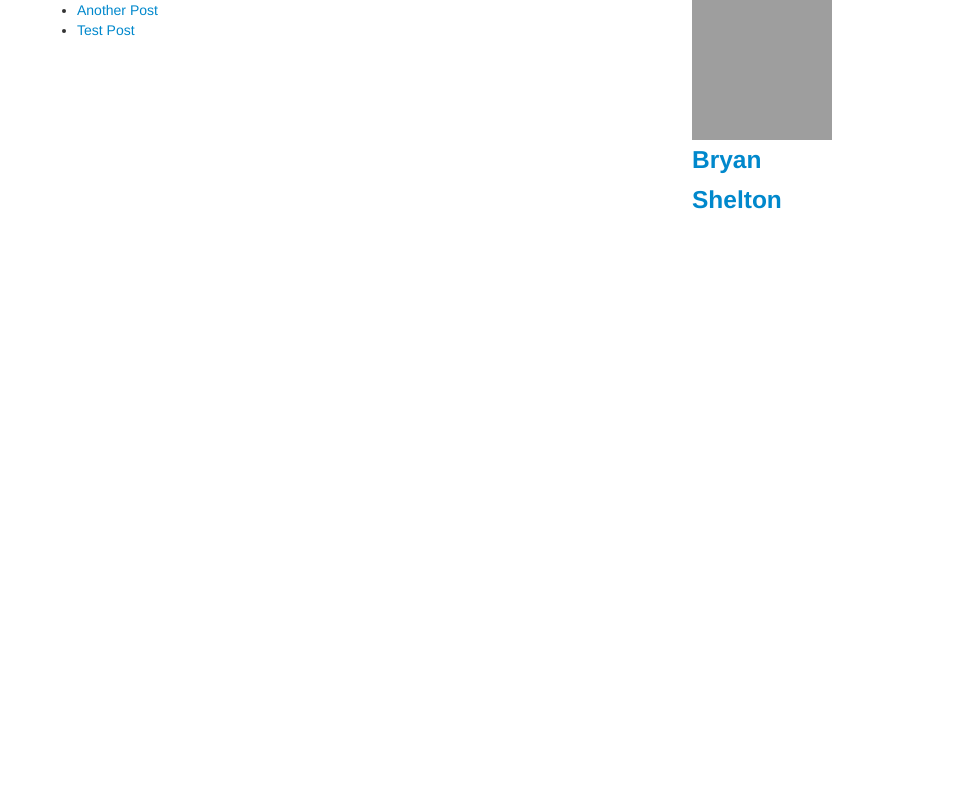
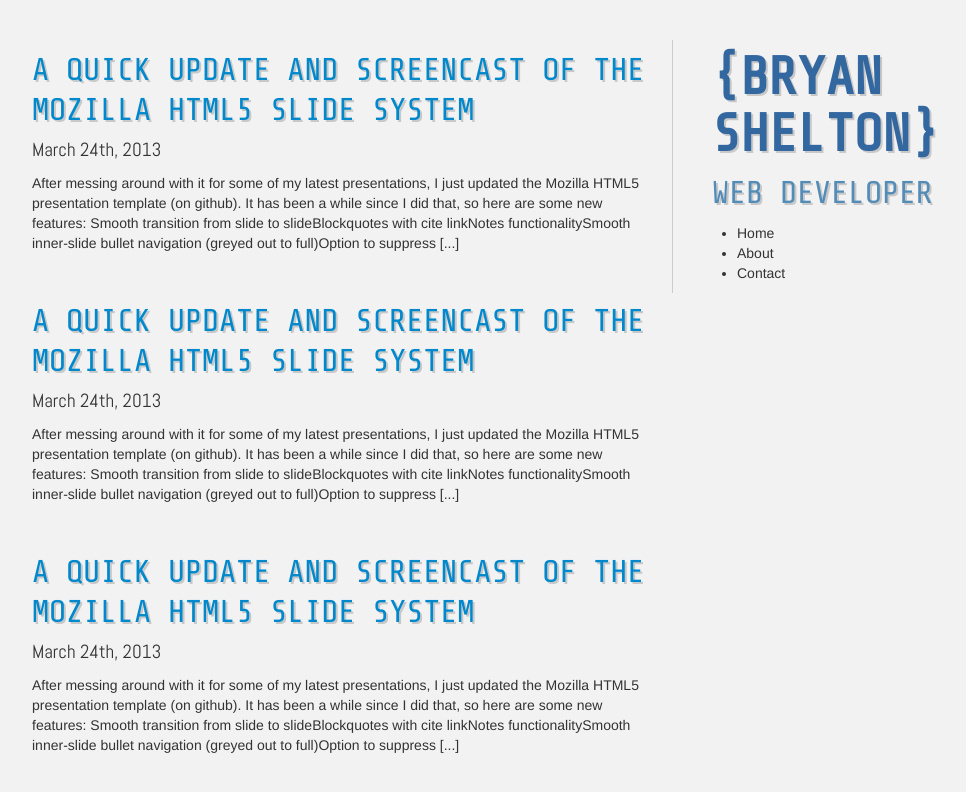
Before and after one commit to bshelton229/bshelton229.github.com, a Jekyll site: the page index.html, which Jekyll copies as it is, in a window 1280 px wide. Shown: the top 792 px of the page, without its empty margins (138-1104 px from the left). Built offline with Jekyll 4.4.1, drawn with Linux system fonts in a browser that asks for light colours; nearby versions of some CDN libraries; grey boxes are pictures that could not be loaded.

Commit message:
Add vidal's css

```diff
--- a/index.html
+++ b/index.html
@@ -1,11 +1,68 @@
----
-layout: default
-section: home
----
-<ul>
-{% for post in site.posts limit: 5 %}
-  <li>
-    <a href="{{ post.url }}">{{ post.title }}</a>
-  </li>
-{% endfor %}
-</ul>
+<!DOCTYPE html>
+<html>
+  <head>
+    <link rel="stylesheet" type="text/css" href="application.css" />
+    <link href='http://fonts.googleapis.com/css?family=Share+Tech+Mono' rel='stylesheet' type='text/css'>
+    <link href='http://fonts.googleapis.com/css?family=Abel' rel='stylesheet' type='text/css'>
+
+    <script src="//ajax.googleapis.com/ajax/libs/jquery/1.9.1/jquery.min.js"></script>
+  </head>
+  <body>
+    <div id="content" class="container">
+      <div class="row-fluid">
+
+        <div id="main" class="span8">
+
+          <div id="post-3365" class="post">
+            <article>
+              <h2><a title="Permanent Link to A quick update and screencast of the Mozilla HTML5 slide system" rel="bookmark" href="http://christianheilmann.com/2013/03/24/a-quick-update-and-screencast-of-the-mozilla-html5-slide-system/">A quick update and screencast of the Mozilla HTML5 slide system</a></h2>
+              <span class="date">March 24th, 2013 <!-- by Chris --></span class="date">
+
+              <div class="entry">
+                  <p class="excerpt">After messing around with it for some of my latest presentations, I just updated the Mozilla <span class="caps">HTML5</span> presentation template (on github). It has been a while since I did that, so here are some new features: Smooth transition from slide to slideBlockquotes with cite linkNotes functionalitySmooth inner-slide bullet navigation (greyed out to full)Option to suppress [...]</p>
+              </div>
+
+            </article>
+          </div>
+
+          <div id="post-3365" class="post">
+            <article>
+              <h2><a title="Permanent Link to A quick update and screencast of the Mozilla HTML5 slide system" rel="bookmark" href="http://christianheilmann.com/2013/03/24/a-quick-update-and-screencast-of-the-mozilla-html5-slide-system/">A quick update and screencast of the Mozilla HTML5 slide system</a></h2>
+              <span class="date">March 24th, 2013 <!-- by Chris --></span class="date">
+
+              <div class="entry">
+                  <p class="excerpt">After messing around with it for some of my latest presentations, I just updated the Mozilla <span class="caps">HTML5</span> presentation template (on github). It has been a while since I did that, so here are some new features: Smooth transition from slide to slideBlockquotes with cite linkNotes functionalitySmooth inner-slide bullet navigation (greyed out to full)Option to suppress [...]</p>
+              </div>
+
+            </article>
+          </div>
+
+          <div id="post-3365" class="post">
+            <article>
+              <h2><a title="Permanent Link to A quick update and screencast of the Mozilla HTML5 slide system" rel="bookmark" href="http://christianheilmann.com/2013/03/24/a-quick-update-and-screencast-of-the-mozilla-html5-slide-system/">A quick update and screencast of the Mozilla HTML5 slide system</a></h2>
+              <span class="date">March 24th, 2013 <!-- by Chris --></span class="date">
+
+              <div class="entry">
+                  <p class="excerpt">After messing around with it for some of my latest presentations, I just updated the Mozilla <span class="caps">HTML5</span> presentation template (on github). It has been a while since I did that, so here are some new features: Smooth transition from slide to slideBlockquotes with cite linkNotes functionalitySmooth inner-slide bullet navigation (greyed out to full)Option to suppress [...]</p>
+              </div>
+
+            </article>
+          </div></div>
+
+        <div id="sidebar" class="span4">
+          <div class="branding">
+            <h1>{Bryan Shelton}</h1>
+            <h2>Web Developer</h2>
+            <ul>
+              <li>Home</li>
+              <li>About</li>
+              <li>Contact</li>
+            </ul>
+          </div></div>
+
+      </div>
+    </div>
+
+  <script src="bootstrap/js/bootstrap.js"></script>
+  <script src="bootstrap/js/bootstrap-responsive.js"></script>  </body>
+</html>
```
Also changed, not shown: _layouts/default-copy.html (added, +21 -0 lines), assets/less/application.less (+49 -31 lines), application.css.
